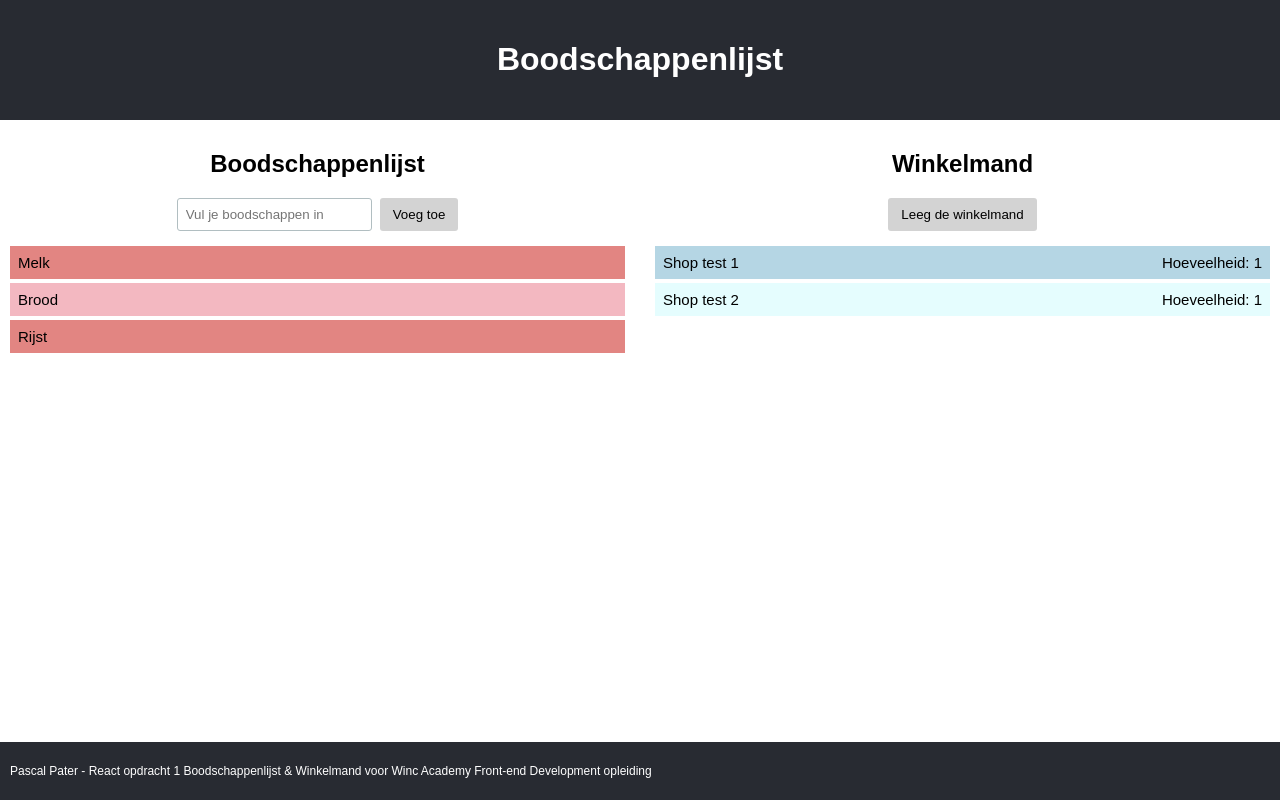
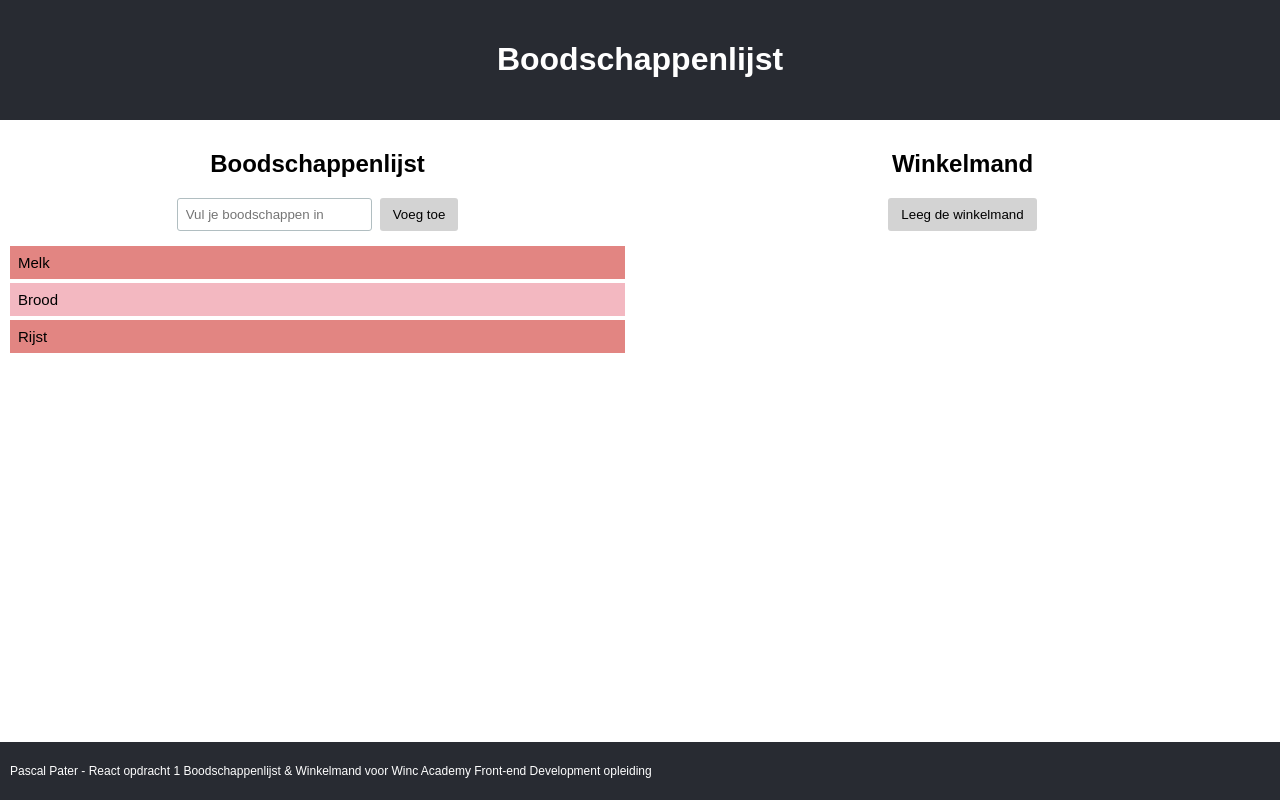
Before and after one commit to PasquinelP/L33-React-my-groceries-app, a React (Create React App) app: page / in a window 1280 px wide. Built offline with nearby package versions, Linux system fonts and the light colour scheme; the HTML template or start-up script is replaced by a standard one.

Commit message:
remove test items from shoppingListItems

```diff
--- a/src/Container.js
+++ b/src/Container.js
@@ -13,10 +13,7 @@ class Container extends Component {
         { id: 2, title: "Brood" },
         { id: 3, title: "Rijst" },
       ],
-      shoppingListItems: [
-        { id: 1, title: "Shop test 1", amount: 1 },
-        { id: 2, title: "Shop test 2", amount: 1 },
-      ],
+      shoppingListItems: [ ],
     };
     this.handleClickGroceryItem = this.handleClickGroceryItem.bind(this);
     this.emptyCart = this.emptyCart.bind(this);
```
